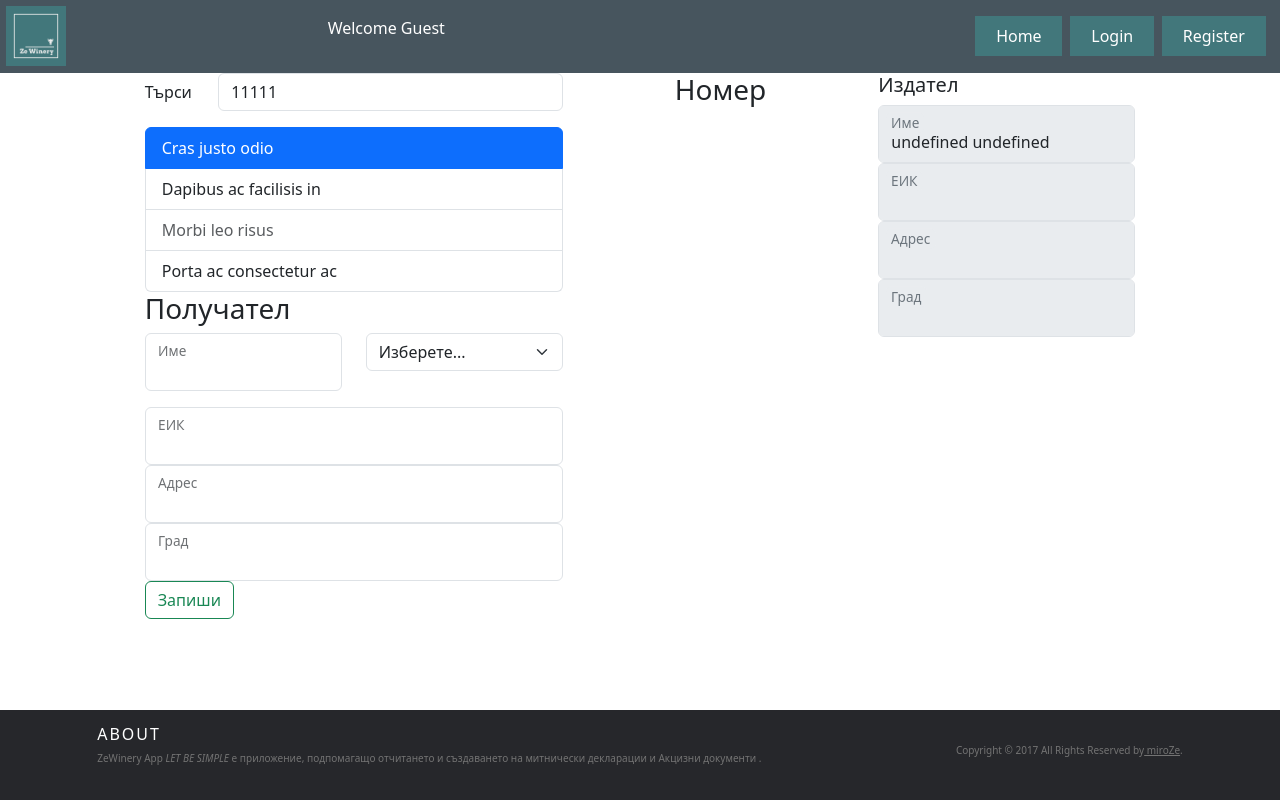
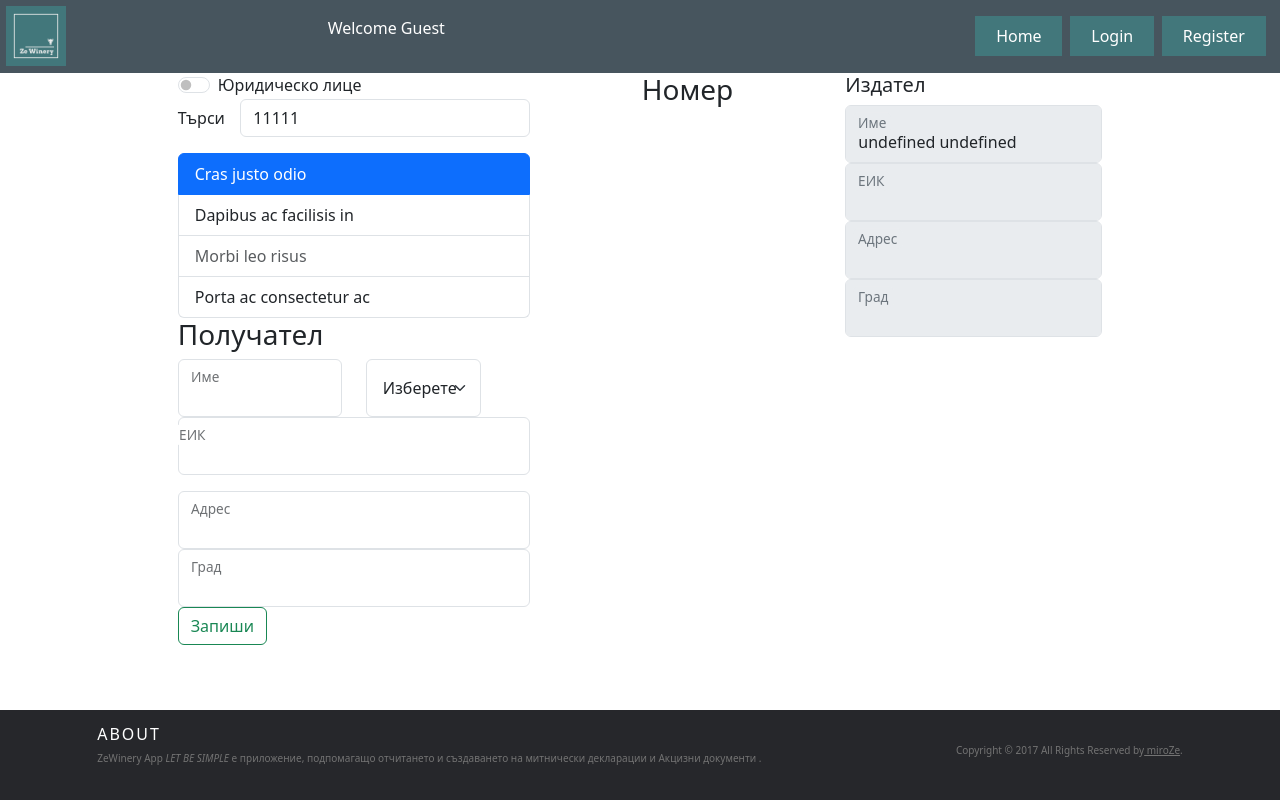
Before and after one commit to MiroZe/ze-winery, a React (Vite) app in the folder ze-winery-app/: page /my-companies/1/createAdd in a window 1280 px wide. Built offline with nearby package versions, Linux system fonts and the light colour scheme.

Commit message:
add client switch component

```diff
--- a/ze-winery-app/src/components/Add/CreateAdd/ClientForm.jsx
+++ b/ze-winery-app/src/components/Add/CreateAdd/ClientForm.jsx
@@ -14,10 +14,25 @@ import { useState } from 'react';
 const ClientForm = () => {
 
     const { formValues, onChangeHandler } = useForm();
-    const [showClientForm, setShowClientForm] = useState(false)
+    const [showClientForm, setShowClientForm] = useState(false);
+    const [checked, setChecked] = useState(true);
+
+    const changeCompany = () => {
+        setChecked(!checked)
+    }
+
+    console.log(checked);
 
     return (
         <div className={styles['client-container']}>
+
+            <Form.Switch
+
+                type="switch"
+                id="mySwitch"
+                label={checked ? 'Юридическо лице':'Физическо лице'}
+                onClick={changeCompany}
+            />
             <Form.Group as={Row} className="mb-3" controlId="formPlaintextEmail">
                 <Form.Label column sm="2">
                     Търси
@@ -37,7 +52,9 @@ const ClientForm = () => {
                 </ListGroup.Item>
                 <ListGroup.Item as="li">Porta ac consectetur ac</ListGroup.Item>
             </ListGroup>
+
             <h3>Получател</h3>
+
 
             <Form>
                 <Row className="mb-3">
@@ -46,9 +63,11 @@ const ClientForm = () => {
                             <Form.Control type="text" />
                         </FloatingLabel>
                     </Form.Group>
+                    {checked && <>
                         <Form.Group as={Col}>
-                        <Form.Select required name='companyType' >
-                            <option value="">Изберете...</option>
+
+                            <Form.Select name='companyType' >
+                                <option value="">Изберете</option>
                                 <option value="ЕТ">ЕТ</option>
                                 <option value="ЕООД">ЕООД</option>
                                 <option value="ООД">ООД</option>
@@ -57,10 +76,12 @@ const ClientForm = () => {
                                 <option value="СД">СД</option>
                             </Form.Select>
                         </Form.Group>
-                </Row>
+
                         <FloatingLabel label='ЕИК'>
                             <Form.Control type="text" />
                         </FloatingLabel>
+                    </>}
+                </Row>
                 <FloatingLabel label='Адрес'>
                     <Form.Control type="text" />
                 </FloatingLabel>
--- a/ze-winery-app/src/components/Add/CreateAdd/CreateAdd.module.css
+++ b/ze-winery-app/src/components/Add/CreateAdd/CreateAdd.module.css
@@ -6,5 +6,9 @@
 }
 
 .client-container {
-    min-width: 20em;
+   width: 22em;
 }
+.client-container select {
+    padding: 1em;
+    max-width: 7.2em;
+}
```
Lines whose indentation alone changed are shown as unchanged.
